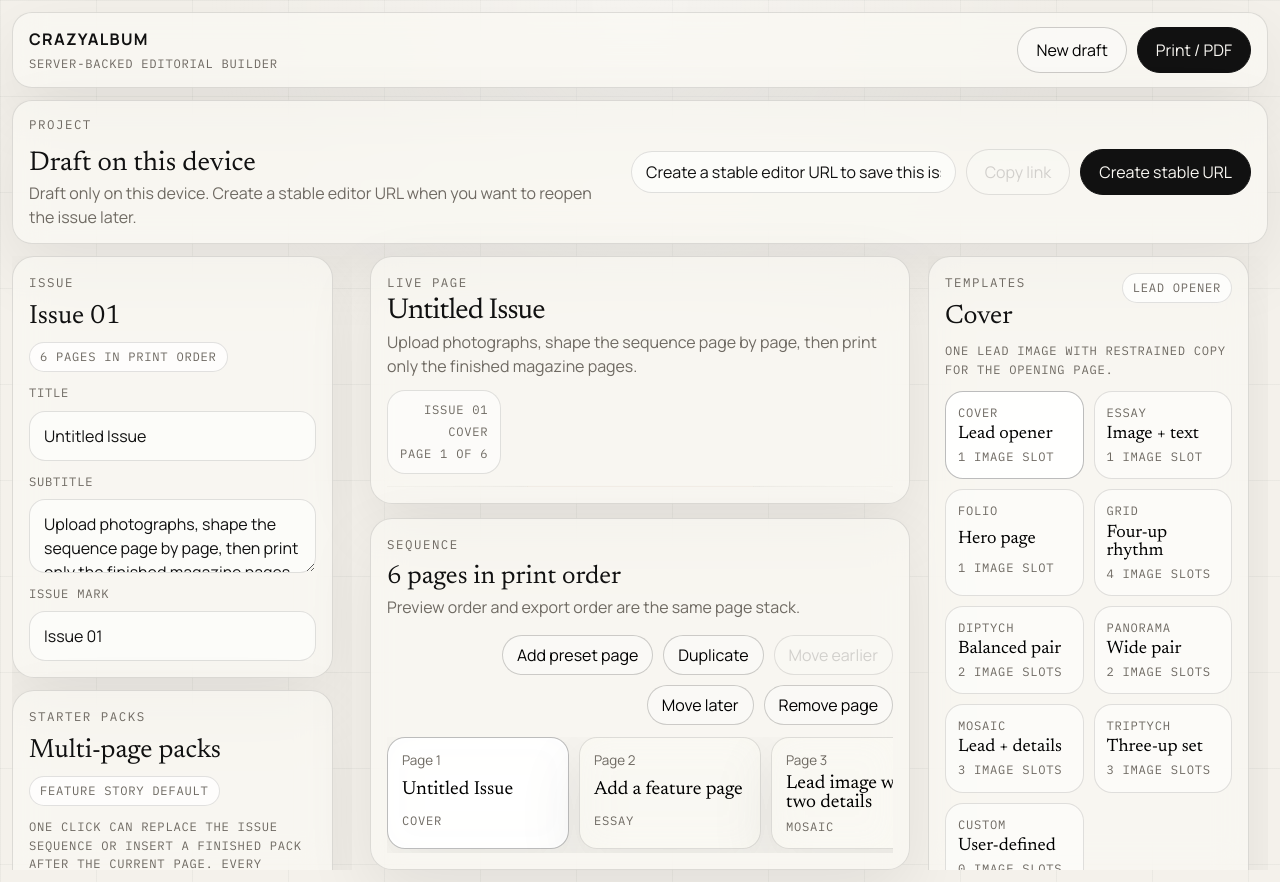
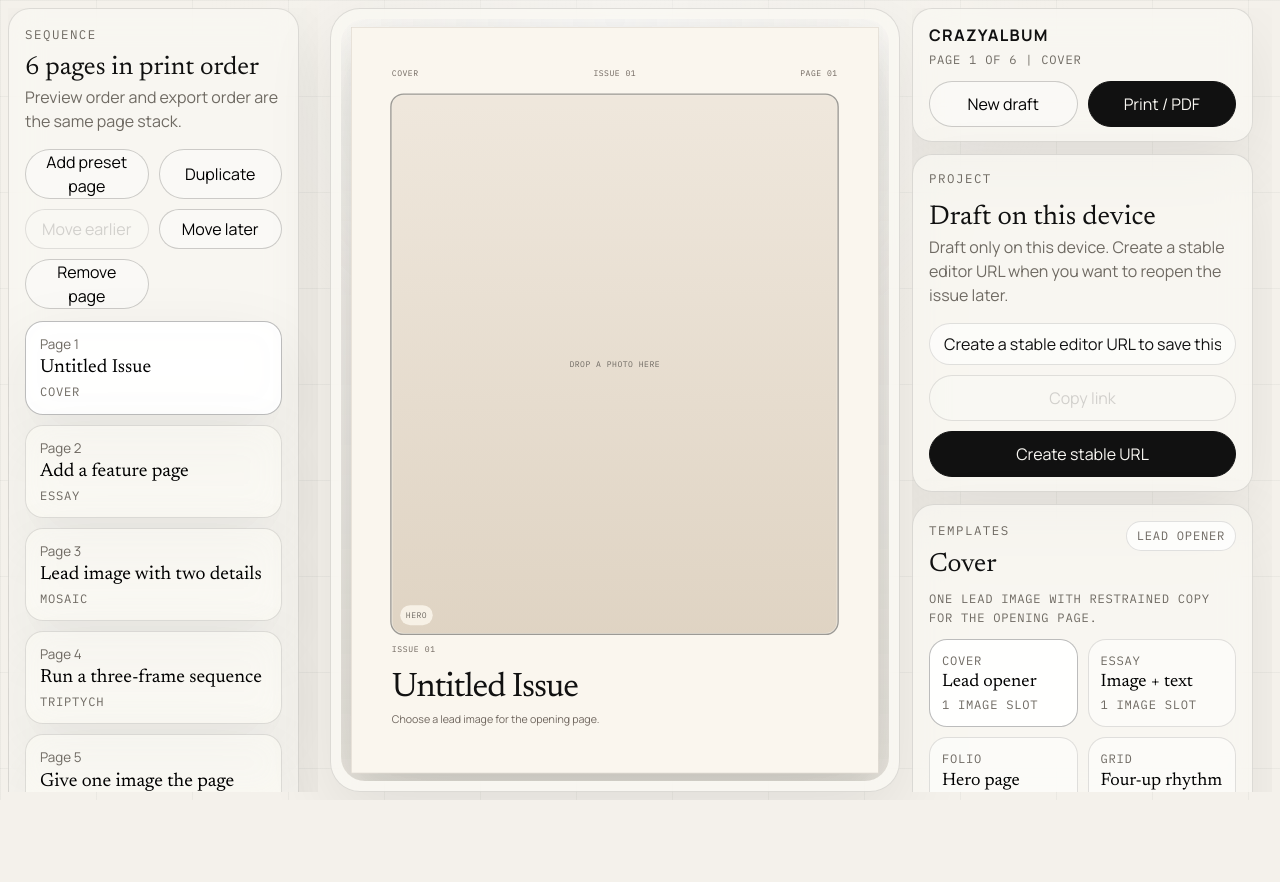
Before and after one commit to soulizer/finalfolio, a React (Vite) app: page /editor in a window 1280 px wide. After the commit the page ends 800 px from the top, so only its background shows below. Built offline with nearby package versions, Linux system fonts and the light colour scheme.

Commit message:
Reflow CrazyAlbum editor around the live page

```diff
--- a/scripts/validate-mvp.mjs
+++ b/scripts/validate-mvp.mjs
@@ -337,12 +337,18 @@ try {
     assert.match(styles, /\.asset-frame__media/);
     assert.match(styles, /\.placement-chip/);
     assert.match(styles, /\.segmented-control/);
+    assert.match(styles, /\.editor-sidebar--navigation \.page-strip/);
+    assert.match(styles, /\.editor-sidebar--controls \.editor-project-bar__actions/);
+    assert.match(styles, /height: calc\(100vh - 16px\)/);
     assert.match(editorPage, /Apply to page/);
     assert.match(editorPage, /Add after current/);
     assert.match(editorPage, /Clear from all pages/);
     assert.match(editorPage, /Page surface/);
     assert.match(editorPage, /Page theme/);
     assert.match(editorPage, /Remove .* unused/);
+    assert.match(editorPage, /editor-sidebar editor-sidebar--navigation/);
+    assert.match(editorPage, /aria-label="Live page editor"/);
+    assert.match(editorPage, /editor-sidebar editor-sidebar--controls/);
     assert.match(editorPage, /window\.print\(\)/);
     assert.match(editorPage, /Keep full image/);
     assert.match(preview, /objectFit: crop\?\.fit \?\? 'cover'/);
--- a/src/routes/EditorPage.tsx
+++ b/src/routes/EditorPage.tsx
@@ -866,55 +866,65 @@ export function EditorPage() {
 
   return (
     <div className="editor-shell">
-      <header className="editor-topbar">
-        <div className="editor-topbar__brand">
-          <Link to="/">CrazyAlbum</Link>
-          <span>Server-backed editorial builder</span>
-        </div>
-        <div className="editor-topbar__actions">
-          <button type="button" className="button button--ghost" onClick={startNewDraft}>
-            New draft
-          </button>
-          <button type="button" className="button button--primary" onClick={() => window.print()}>
-            Print / PDF
-          </button>
-        </div>
-      </header>
-
-      <section className="editor-project-bar">
-        <div className="editor-project-bar__copy">
-          <p className="eyebrow">Project</p>
-          <h2>{projectRecord ? 'Stable editor URL' : 'Draft on this device'}</h2>
-          <p>{statusText}</p>
-        </div>
-        <div className="editor-project-bar__actions">
-          <input
-            aria-label="Project URL"
-            className="editor-project-bar__input"
-            readOnly
-            value={projectRecord ? shareUrl : 'Create a stable editor URL to save this issue on the server.'}
-          />
-          <button
-            type="button"
-            className="button button--ghost"
-            disabled={!projectRecord}
-            onClick={() => void handleCopyLink()}
-          >
-            {copyState === 'copied' ? 'Copied' : copyState === 'error' ? 'Copy failed' : 'Copy link'}
-          </button>
-          <button
-            type="button"
-            className="button button--primary"
-            disabled={saveState === 'saving' || uploadState === 'uploading'}
-            onClick={() => void saveProject({ manual: true })}
-          >
-            {saveState === 'saving' ? 'Saving…' : projectRecord ? 'Save issue' : 'Create stable URL'}
-          </button>
+      <div className="editor-layout">
+        <aside className="editor-sidebar editor-sidebar--navigation">
+          <section className="page-strip-panel">
+            <div className="page-strip-panel__header">
+              <div>
+                <p className="eyebrow">Sequence</p>
+                <h2>{sequenceLabel}</h2>
+                <p>Preview order and export order are the same page stack.</p>
+              </div>
+              <div className="page-strip-panel__actions">
+                <button type="button" className="button button--ghost button--small" onClick={() => addPage()}>
+                  Add preset page
+                </button>
+                <button type="button" className="button button--ghost button--small" onClick={duplicatePage}>
+                  Duplicate
+                </button>
+                <button
+                  type="button"
+                  className="button button--ghost button--small"
+                  disabled={selectedPageIndex <= 0}
+                  onClick={() => moveSelectedPage(-1)}
+                >
+                  Move earlier
+                </button>
+                <button
+                  type="button"
+                  className="button button--ghost button--small"
+                  disabled={selectedPageIndex >= project.pages.length - 1}
+                  onClick={() => moveSelectedPage(1)}
+                >
+                  Move later
+                </button>
+                <button
+                  type="button"
+                  className="button button--ghost button--small"
+                  disabled={project.pages.length === 1}
+                  onClick={removeSelectedPage}
+                >
+                  Remove page
+                </button>
+              </div>
+            </div>
+
+            <div className="page-strip">
+              {project.pages.map((page, index) => (
+                <button
+                  key={page.id}
+                  type="button"
+                  className={`page-chip ${page.id === selectedPage.id ? 'is-active' : ''}`}
+                  onClick={() => selectPage(page.id)}
+                >
+                  <span>{`Page ${index + 1}`}</span>
+                  <strong>{page.title}</strong>
+                  <em>{getTemplateLabel(page.template, page.customTemplate)}</em>
+                </button>
+              ))}
             </div>
           </section>
 
-      <div className="editor-layout">
-        <aside className="editor-sidebar editor-sidebar--assets">
           <div className="editor-panel">
             <div className="editor-panel__heading">
               <div>
@@ -1053,21 +1063,7 @@ export function EditorPage() {
           </div>
         </aside>
 
-        <main className="editor-canvas-wrap">
-          <section className="editor-stage">
-            <div className="editor-stage__header">
-              <div className="editor-stage__intro">
-                <p className="eyebrow">Live page</p>
-                <h1>{project.title}</h1>
-                <p>{project.subtitle}</p>
-              </div>
-              <div className="editor-stage__meta">
-                <span>{project.issue}</span>
-                <span>{getTemplateLabel(selectedPage.template, selectedPage.customTemplate)}</span>
-                <span>{`Page ${selectedPageIndex + 1} of ${project.pages.length}`}</span>
-              </div>
-            </div>
-
+        <main className="editor-stage" aria-label="Live page editor">
           <div className="editor-canvas" ref={canvasRef}>
             <div ref={sheetProbeRef} className="magazine-sheet-probe" aria-hidden="true" />
             <div className="magazine-sheet magazine-sheet--editor" style={previewStyle}>
@@ -1083,67 +1079,59 @@ export function EditorPage() {
               />
             </div>
           </div>
+        </main>
+
+        <aside className="editor-sidebar editor-sidebar--controls">
+          <section className="editor-topbar">
+            <div className="editor-topbar__brand">
+              <Link to="/">CrazyAlbum</Link>
+              <span>{`Page ${selectedPageIndex + 1} of ${project.pages.length} | ${getTemplateLabel(
+                selectedPage.template,
+                selectedPage.customTemplate,
+              )}`}</span>
+            </div>
+            <div className="editor-topbar__actions">
+              <button type="button" className="button button--ghost" onClick={startNewDraft}>
+                New draft
+              </button>
+              <button type="button" className="button button--primary" onClick={() => window.print()}>
+                Print / PDF
+              </button>
+            </div>
           </section>
 
-          <section className="page-strip-panel">
-            <div className="page-strip-panel__header">
-              <div>
-                <p className="eyebrow">Sequence</p>
-                <h2>{sequenceLabel}</h2>
-                <p>Preview order and export order are the same page stack.</p>
-              </div>
-              <div className="page-strip-panel__actions">
-                <button type="button" className="button button--ghost button--small" onClick={() => addPage()}>
-                  Add preset page
-                </button>
-                <button type="button" className="button button--ghost button--small" onClick={duplicatePage}>
-                  Duplicate
-                </button>
-                <button
-                  type="button"
-                  className="button button--ghost button--small"
-                  disabled={selectedPageIndex <= 0}
-                  onClick={() => moveSelectedPage(-1)}
-                >
-                  Move earlier
-                </button>
-                <button
-                  type="button"
-                  className="button button--ghost button--small"
-                  disabled={selectedPageIndex >= project.pages.length - 1}
-                  onClick={() => moveSelectedPage(1)}
-                >
-                  Move later
-                </button>
-                <button
-                  type="button"
-                  className="button button--ghost button--small"
-                  disabled={project.pages.length === 1}
-                  onClick={removeSelectedPage}
-                >
-                  Remove page
-                </button>
-              </div>
-            </div>
-
-            <div className="page-strip">
-              {project.pages.map((page, index) => (
-                <button
-                  key={page.id}
-                  type="button"
-                  className={`page-chip ${page.id === selectedPage.id ? 'is-active' : ''}`}
-                  onClick={() => selectPage(page.id)}
-                >
-                  <span>{`Page ${index + 1}`}</span>
-                  <strong>{page.title}</strong>
-                  <em>{getTemplateLabel(page.template, page.customTemplate)}</em>
-                </button>
-              ))}
+          <section className="editor-project-bar">
+            <div className="editor-project-bar__copy">
+              <p className="eyebrow">Project</p>
+              <h2>{projectRecord ? 'Stable editor URL' : 'Draft on this device'}</h2>
+              <p>{statusText}</p>
+            </div>
+            <div className="editor-project-bar__actions">
+              <input
+                aria-label="Project URL"
+                className="editor-project-bar__input"
+                readOnly
+                value={projectRecord ? shareUrl : 'Create a stable editor URL to save this issue on the server.'}
+              />
+              <button
+                type="button"
+                className="button button--ghost"
+                disabled={!projectRecord}
+                onClick={() => void handleCopyLink()}
+              >
+                {copyState === 'copied' ? 'Copied' : copyState === 'error' ? 'Copy failed' : 'Copy link'}
+              </button>
+              <button
+                type="button"
+                className="button button--primary"
+                disabled={saveState === 'saving' || uploadState === 'uploading'}
+                onClick={() => void saveProject({ manual: true })}
+              >
+                {saveState === 'saving' ? 'Saving…' : projectRecord ? 'Save issue' : 'Create stable URL'}
+              </button>
             </div>
           </section>
-        </main>
-
-        <aside className="editor-sidebar editor-sidebar--controls">
+
           <div className="editor-panel">
             <div className="editor-panel__heading">
               <div>
--- a/src/styles.css
+++ b/src/styles.css
@@ -12,8 +12,8 @@
   --shadow: 0 24px 70px rgba(17, 17, 17, 0.08);
   --radius: 26px;
   --site-width: min(1240px, calc(100vw - 48px));
-  --editor-shell-width: min(1820px, calc(100vw - 24px));
-  --editor-layout-gap: 18px;
+  --editor-shell-width: min(1940px, calc(100vw - 16px));
+  --editor-layout-gap: 12px;
   --sheet-width: 210mm;
   --sheet-height: 297mm;
   color: var(--ink);
@@ -143,7 +143,6 @@ img {
 .split-panel h2,
 .quote-panel h2,
 .cta-panel h2,
-.editor-stage h1,
 .feature-card h2,
 .magazine-page h2 {
   font-family: 'Newsreader', serif;
@@ -470,7 +469,7 @@ img {
 
 .editor-shell {
   min-height: 100vh;
-  padding: 12px;
+  padding: 8px;
   overflow-x: hidden;
 }
 
@@ -481,14 +480,18 @@ img {
   gap: 16px;
   padding: 14px 16px;
   border-radius: 20px;
-  margin-bottom: 12px;
-}
-
-.editor-topbar,
-.editor-project-bar,
+}
+
+.editor-shell > .editor-topbar,
+.editor-shell > .editor-project-bar,
 .editor-layout {
   width: var(--editor-shell-width);
   margin-inline: auto;
+}
+
+.editor-shell > .editor-topbar,
+.editor-shell > .editor-project-bar {
+  margin-bottom: 12px;
 }
 
 .editor-project-bar {
@@ -498,7 +501,6 @@ img {
   align-items: center;
   padding: 14px 16px;
   border-radius: 20px;
-  margin-bottom: 12px;
 }
 
 .editor-project-bar__copy {
@@ -522,10 +524,11 @@ img {
 
 .editor-project-bar__actions {
   display: grid;
-  grid-template-columns: minmax(220px, 1fr) auto auto;
+  grid-template-columns: minmax(0, 1fr) auto auto;
   gap: 10px;
   align-items: center;
-  min-width: min(100%, 620px);
+  width: min(100%, 620px);
+  min-width: 0;
 }
 
 .editor-project-bar__input {
@@ -554,7 +557,6 @@ img {
 .panel-note,
 .panel-tag,
 .page-chip em,
-.editor-stage__meta,
 .magazine-page__meta,
 .asset-frame__hint,
 .asset-frame__placeholder,
@@ -577,19 +579,10 @@ img {
 
 .editor-layout {
   display: grid;
-  grid-template-columns: minmax(280px, 340px) minmax(0, 1.65fr) minmax(280px, 340px);
+  grid-template-columns: minmax(240px, 310px) minmax(0, 1fr) minmax(300px, 360px);
   gap: var(--editor-layout-gap);
   align-items: stretch;
-  height: min(1120px, calc(100vh - 186px));
-  min-height: 0;
-}
-
-.editor-canvas-wrap {
-  display: grid;
-  grid-template-rows: minmax(0, 1fr) auto;
-  gap: 14px;
-  min-height: 0;
-  min-width: 0;
+  height: calc(100vh - 16px);
 }
 
 .editor-sidebar {
@@ -605,13 +598,12 @@ img {
 
 .editor-layout > *,
 .editor-sidebar > *,
-.editor-canvas-wrap > * {
+.editor-stage > * {
   min-width: 0;
 }
 
 .editor-panel,
-.page-strip-panel,
-.editor-stage {
+.page-strip-panel {
   padding: 16px;
   border-radius: 22px;
 }
@@ -636,7 +628,6 @@ img {
 }
 
 .editor-panel__heading > *,
-.editor-stage__header > *,
 .page-strip-panel__header > * {
   min-width: 0;
 }
@@ -800,9 +791,10 @@ img {
 
 .editor-stage {
   display: grid;
-  grid-template-rows: auto minmax(0, 1fr);
-  gap: 12px;
+  min-width: 0;
   min-height: 0;
+  padding: 10px;
+  border-radius: 30px;
 }
 
 .editor-empty-state {
@@ -838,60 +830,15 @@ img {
   margin-top: 8px;
 }
 
-.editor-stage__header {
-  display: flex;
-  justify-content: space-between;
-  gap: 12px;
-  flex-wrap: wrap;
-  align-items: center;
-}
-
-.editor-stage__intro {
-  display: grid;
-  gap: 4px;
-  min-width: 0;
-}
-
-.editor-stage h1 {
-  margin: 0;
-  font-size: clamp(1.8rem, 2.2vw, 2.6rem);
-}
-
-.editor-stage__intro .eyebrow {
-  margin-bottom: 2px;
-}
-
-.editor-stage__intro p:last-child {
-  margin: 0;
-  max-width: 34rem;
-  color: var(--muted);
-  display: -webkit-box;
-  -webkit-box-orient: vertical;
-  -webkit-line-clamp: 2;
-  overflow: hidden;
-}
-
-.editor-stage__meta {
-  display: flex;
-  flex-direction: column;
-  gap: 4px;
-  text-align: right;
-  min-width: max-content;
-  padding: 10px 12px;
-  border-radius: 18px;
-  border: 1px solid var(--line);
-  background: rgba(255, 255, 255, 0.52);
-}
-
 .editor-canvas {
   position: relative;
   display: grid;
   place-items: center;
   min-height: 0;
   height: 100%;
-  padding: 0;
+  padding: 8px;
   overflow: hidden;
-  border-radius: 26px;
+  border-radius: 24px;
   background:
     radial-gradient(circle at top, rgba(255, 255, 255, 0.65), rgba(255, 255, 255, 0) 48%),
     linear-gradient(180deg, rgba(250, 248, 243, 0.78), rgba(228, 223, 214, 0.58));
@@ -900,10 +847,10 @@ img {
 .editor-canvas::before {
   content: '';
   position: absolute;
-  inset: 20px 26px;
-  border-radius: 28px;
+  inset: 10px;
+  border-radius: 22px;
   border: 1px solid rgba(255, 255, 255, 0.38);
-  background: rgba(255, 255, 255, 0.2);
+  background: rgba(255, 255, 255, 0.16);
   pointer-events: none;
 }
 
@@ -1313,6 +1260,23 @@ button.asset-frame {
   gap: 12px;
 }
 
+.editor-sidebar--navigation .page-strip-panel__header {
+  align-items: stretch;
+}
+
+.editor-sidebar--navigation .page-strip-panel__actions {
+  display: grid;
+  grid-template-columns: repeat(2, minmax(0, 1fr));
+  justify-content: stretch;
+  width: 100%;
+}
+
+.editor-sidebar--navigation .page-strip-panel__actions .button,
+.editor-sidebar--controls .editor-topbar__actions .button,
+.editor-sidebar--controls .editor-project-bar__actions .button {
+  width: 100%;
+}
+
 .page-strip-panel__header {
   display: flex;
   justify-content: space-between;
@@ -1350,6 +1314,14 @@ button.asset-frame {
   overflow-x: auto;
   overflow-y: hidden;
   padding-bottom: 4px;
+}
+
+.editor-sidebar--navigation .page-strip {
+  grid-template-columns: 1fr;
+  grid-auto-flow: row;
+  grid-auto-columns: initial;
+  overflow: visible;
+  padding-bottom: 0;
 }
 
 .page-chip {
@@ -1553,6 +1525,34 @@ button.asset-frame {
   grid-template-columns: repeat(2, minmax(0, 1fr));
 }
 
+.editor-sidebar--controls .editor-topbar,
+.editor-sidebar--controls .editor-project-bar {
+  width: 100%;
+  margin: 0;
+  grid-column: 1 / -1;
+}
+
+.editor-sidebar--controls .editor-topbar {
+  flex-direction: column;
+  align-items: stretch;
+  gap: 12px;
+}
+
+.editor-sidebar--controls .editor-topbar__actions {
+  display: grid;
+  grid-template-columns: repeat(2, minmax(0, 1fr));
+}
+
+.editor-sidebar--controls .editor-project-bar {
+  flex-direction: column;
+  align-items: stretch;
+}
+
+.editor-sidebar--controls .editor-project-bar__actions {
+  grid-template-columns: 1fr;
+  width: 100%;
+}
+
 .segmented-control {
   display: grid;
   grid-template-columns: repeat(2, minmax(0, 1fr));
@@ -1591,6 +1591,10 @@ button.asset-frame {
     min-height: 540px;
   }
 
+  .editor-shell {
+    padding: 10px;
+  }
+
   .editor-project-bar {
     flex-direction: column;
     align-items: stretch;
@@ -1603,6 +1607,7 @@ button.asset-frame {
   .editor-layout {
     grid-template-columns: 1fr;
     height: auto;
+    min-height: 0;
   }
 
   .editor-sidebar {
@@ -1615,6 +1620,11 @@ button.asset-frame {
     grid-template-columns: repeat(2, minmax(0, 1fr));
   }
 
+  .editor-stage {
+    order: -1;
+    min-height: 0;
+  }
+
   .page-strip-panel__header {
     flex-direction: column;
     align-items: stretch;
@@ -1624,7 +1634,7 @@ button.asset-frame {
     justify-content: start;
   }
 
-  .page-strip {
+  .editor-sidebar--navigation .page-strip {
     grid-template-columns: repeat(auto-fit, minmax(172px, 1fr));
     grid-auto-flow: row;
     grid-auto-columns: initial;
@@ -1632,12 +1642,12 @@ button.asset-frame {
   }
 
   .editor-canvas {
-    height: clamp(460px, 72vh, 820px);
+    height: clamp(520px, 78vh, 980px);
     padding: 8px;
   }
 
   .editor-canvas::before {
-    inset: 16px;
+    inset: 8px;
   }
 }
 
@@ -1663,7 +1673,6 @@ button.asset-frame {
   .editor-topbar__actions,
   .editor-project-bar__actions,
   .page-strip-panel__actions,
-  .editor-stage__header,
   .site-nav,
   .editor-sidebar,
   .editor-sidebar--controls {
@@ -1684,6 +1693,11 @@ button.asset-frame {
     grid-template-columns: 1fr;
   }
 
+  .editor-sidebar--controls .editor-topbar__actions,
+  .editor-sidebar--navigation .page-strip-panel__actions {
+    grid-template-columns: 1fr;
+  }
+
   .page-strip-panel {
     padding: 14px;
   }
@@ -1727,10 +1741,6 @@ button.asset-frame {
 
   .editor-shell {
     padding: 10px;
-  }
-
-  .editor-stage h1 {
-    font-size: 2rem;
   }
 
   .editor-layout,
@@ -1746,11 +1756,11 @@ button.asset-frame {
   }
 
   .editor-canvas {
-    height: clamp(300px, 58vh, 560px);
+    height: clamp(320px, 62vh, 620px);
   }
 
   .editor-canvas::before {
-    inset: 10px;
+    inset: 6px;
   }
 }
 
```
Also changed, not shown: 1 other file (tests, documents, lock files or other folders). Lines whose indentation alone changed are shown as unchanged.
